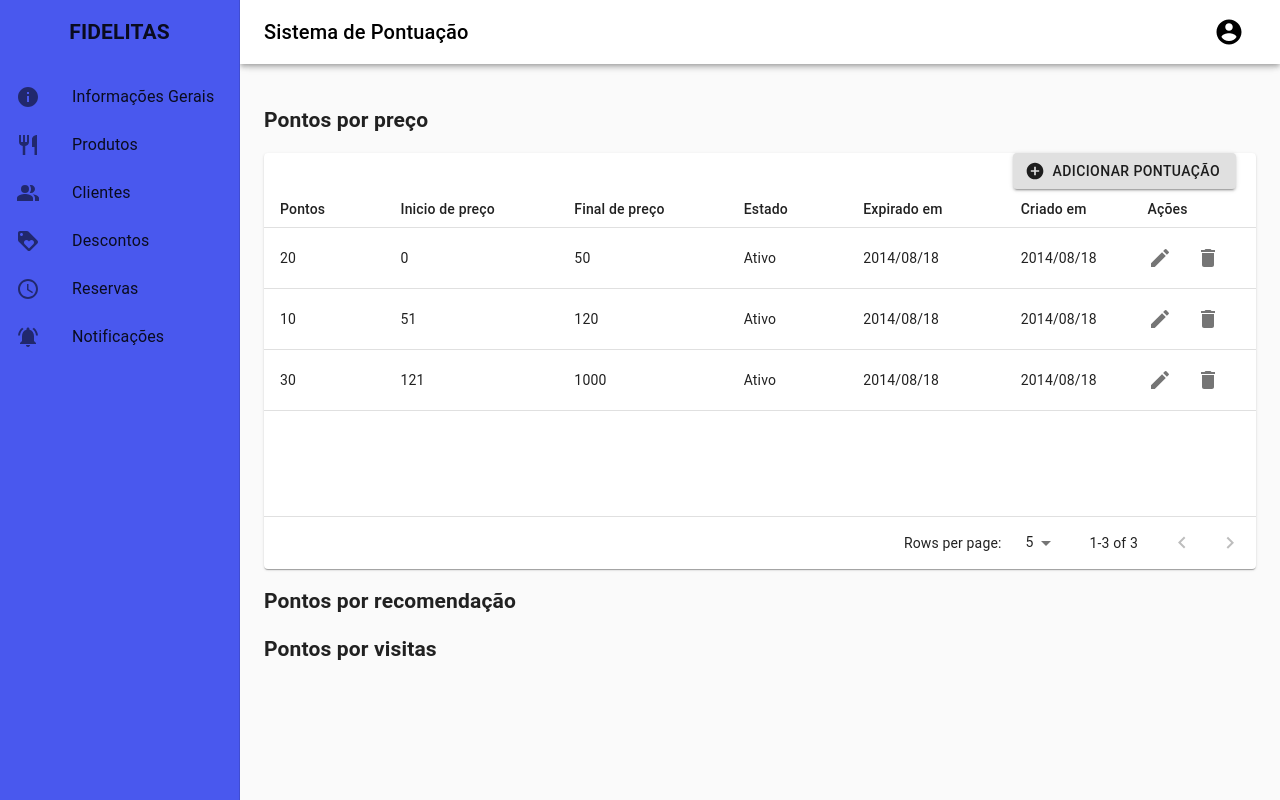
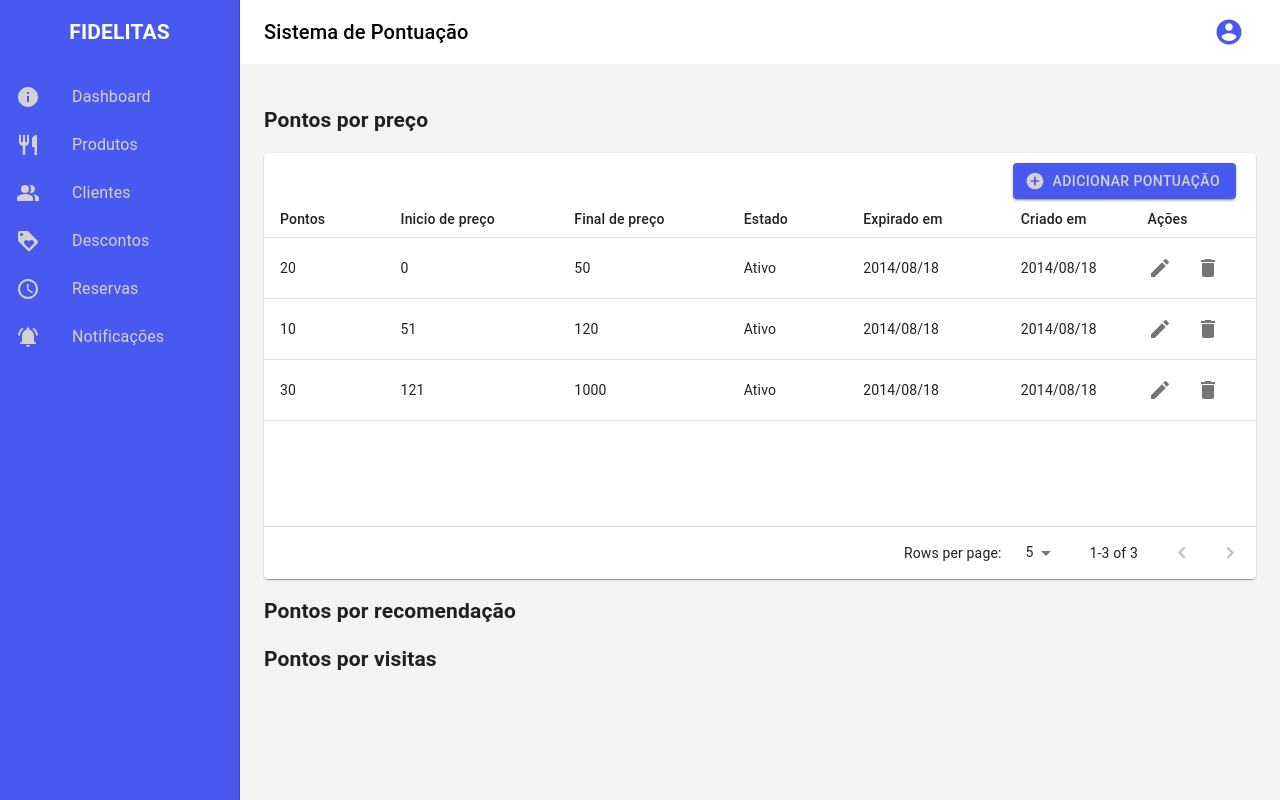
Before and after one commit to 1729patrick/reactjs-fidelitas, a React (Create React App) app: page /points in a window 1280 px wide. Built offline with nearby package versions, Linux system fonts and the light colour scheme.

Commit message:
Last changes

```diff
--- a/src/components/Drawer/index.tsx
+++ b/src/components/Drawer/index.tsx
@@ -32,7 +32,8 @@ import {
   createStyles,
 } from '@material-ui/core/styles';
 import { useHistory, useLocation } from 'react-router-dom';
-import { Menu, MenuItem } from '@material-ui/core';
+import { Menu, MenuItem, MenuProps, withStyles } from '@material-ui/core';
+import { Palette } from '../../utils/palette';
 
 const drawerWidth = 240;
 
@@ -67,17 +68,27 @@ const useStyles = makeStyles((theme: Theme) =>
     toolbar: theme.mixins.toolbar,
     drawerPaper: {
       width: drawerWidth,
-      background: '#4958EE',
+      background: Palette.primaryBackgroundColor,
     },
     content: {
       flexGrow: 1,
       padding: theme.spacing(3),
     },
     listItem: {
-      borderRadius: '20px',
-
+      borderRadius: '0px 20px 20px 0px',
+      '& > *': {
+        color: Palette.primaryTextColor,
+      },
       '&:hover': {
         backgroundColor: 'white',
+        '& > *': {
+          color: 'black',
+        },
+      },
+    },
+    menuProfile: {
+      '& > *': {
+        border: '1px solid black',
       },
     },
   }),
@@ -145,8 +156,8 @@ const ResponsiveDrawer: React.FC<Props> = ({ children }) => {
       case 'Sistema de Pontuação':
         history.push('/points');
         break;
-      case 'Informações Gerais':
-        history.push('/generalInformations');
+      case 'Dashboard':
+        history.push('/dashboard');
         break;
       case 'Notificações':
         history.push('/notifications');
@@ -183,11 +194,11 @@ const ResponsiveDrawer: React.FC<Props> = ({ children }) => {
           alignItems: 'center',
           justifyContent: 'center',
         }}>
-        <h1>FIDELITAS</h1>
+        <h1 style={{ color: 'white' }}>FIDELITAS</h1>
       </div>
       <List>
         {[
-          'Informações Gerais',
+          'Dashboard',
           // 'Ementa',
           'Produtos',
           'Clientes',
@@ -209,10 +220,31 @@ const ResponsiveDrawer: React.FC<Props> = ({ children }) => {
     </div>
   );
 
+  const StyledMenu = withStyles({
+    paper: {
+      border: '1px solid #d3d4d5',
+    },
+  })((props: MenuProps) => (
+    <Menu
+      elevation={0}
+      getContentAnchorEl={null}
+      anchorOrigin={{
+        vertical: 'bottom',
+        horizontal: 'center',
+      }}
+      transformOrigin={{
+        vertical: 'top',
+        horizontal: 'center',
+      }}
+      keepMounted
+      {...props}
+    />
+  ));
+
   return (
     <div className={classes.root}>
       <CssBaseline />
-      <AppBar position="fixed" className={classes.appBar}>
+      <AppBar position="fixed" className={classes.appBar} elevation={0}>
         <Toolbar
           style={{
             display: 'flex',
@@ -237,27 +269,18 @@ const ResponsiveDrawer: React.FC<Props> = ({ children }) => {
               aria-controls="simple-menu"
               aria-haspopup="true"
               onClick={handleClick}>
-              <AccountCircleIcon style={{ color: 'black', fontSize: 30 }} />
+              <AccountCircleIcon
+                style={{ color: Palette.primaryBackgroundColor, fontSize: 30 }}
+              />
             </IconButton>
-            <Menu
+            <StyledMenu
               id="simple-menu"
               anchorEl={anchorEl}
-              elevation={0}
-              getContentAnchorEl={null}
-              anchorOrigin={{
-                vertical: 'bottom',
-                horizontal: 'center',
-              }}
-              transformOrigin={{
-                vertical: 'top',
-                horizontal: 'center',
-              }}
-              keepMounted
               open={Boolean(anchorEl)}
               onClose={handleClose}>
               <MenuItem onClick={handleSettings}>Configurações</MenuItem>
               <MenuItem onClick={handleLogin}>Terminar Sessão</MenuItem>
-            </Menu>
+            </StyledMenu>
           </div>
         </Toolbar>
       </AppBar>
--- a/src/components/Table/index.tsx
+++ b/src/components/Table/index.tsx
@@ -21,6 +21,8 @@ import { format } from 'date-fns';
 import Paper from '@material-ui/core/Paper';
 import { Button } from '@material-ui/core';
 import ConfigModal from '../ConfigModal';
+
+import { Palette } from '../../utils/palette';
 
 interface Data {
   calories: number;
@@ -242,11 +244,14 @@ const ResponsiveTable: React.FC<Props> = ({
             justifyContent: 'flex-end',
             alignItems: 'center',
             paddingRight: '10px',
+            paddingTop: '10px',
           }}>
           {actions && (
             <Button
               style={{
                 marginRight: '10px',
+                background: Palette.primaryBackgroundColor,
+                color: Palette.primaryTextColor,
               }}
               variant="contained"
               startIcon={<AddCircleIcon />}
@@ -256,7 +261,7 @@ const ResponsiveTable: React.FC<Props> = ({
           )}
           {reserve && (
             <IconButton aria-label="config" onClick={handleConfigModal}>
-              <SettingsIcon />
+              <SettingsIcon style={{ color: Palette.primaryBackgroundColor }} />
             </IconButton>
           )}
         </div>
--- a/src/index.css
+++ b/src/index.css
@@ -5,6 +5,7 @@ body {
     sans-serif;
   -webkit-font-smoothing: antialiased;
   -moz-osx-font-smoothing: grayscale;
+  background-color: #f4f4f4 !important;
 }
 
 code {
--- /dev/null
+++ b/src/utils/palette/index.ts
@@ -0,0 +1,4 @@
+export const Palette = {
+  primaryBackgroundColor: '#4958EE',
+  primaryTextColor: 'lightgrey',
+};
--- a/src/views/GeneralInformationView/components/InfoCard/index.tsx
+++ b/src/views/GeneralInformationView/components/InfoCard/index.tsx
@@ -14,13 +14,8 @@ import clsx from 'clsx';
 import { createStyles, makeStyles, Theme } from '@material-ui/core/styles';
 import AddCircleIcon from '@material-ui/icons/AddCircle';
 import HighlightOffIcon from '@material-ui/icons/HighlightOff';
-import {
-  KeyboardDatePicker,
-  KeyboardTimePicker,
-  MuiPickersUtilsProvider,
-} from '@material-ui/pickers';
-import DateFnsUtils from '@date-io/date-fns';
-import AddPhotoAlternateIcon from '@material-ui/icons/AddPhotoAlternate';
+import { Palette } from '../../../../utils/palette';
+
 const useStyles = makeStyles((theme: Theme) =>
   createStyles({
     paper: {
@@ -73,9 +68,13 @@ const InfoCard = () => {
           style={{
             marginRight: '10px',
             height: '90%',
+            backgroundColor: Palette.primaryBackgroundColor,
+            color: Palette.primaryTextColor,
           }}
           variant="contained"
-          startIcon={<AddCircleIcon />}
+          startIcon={
+            <AddCircleIcon style={{ color: Palette.primaryTextColor }} />
+          }
           onClick={() => {
             handleCloseModal();
           }}>
--- a/src/views/LoginView/index.tsx
+++ b/src/views/LoginView/index.tsx
@@ -24,6 +24,7 @@ import {
 import Visibility from '@material-ui/icons/Visibility';
 import VisibilityOff from '@material-ui/icons/VisibilityOff';
 import { useHistory } from 'react-router-dom';
+import { Palette } from '../../utils/palette';
 
 function Copyright() {
   return (
```
Also changed, not shown: src/views/DashboardView/index.tsx (added, +11 -0 lines), src/views/MenuView/index.tsx (+2 -22 lines).
